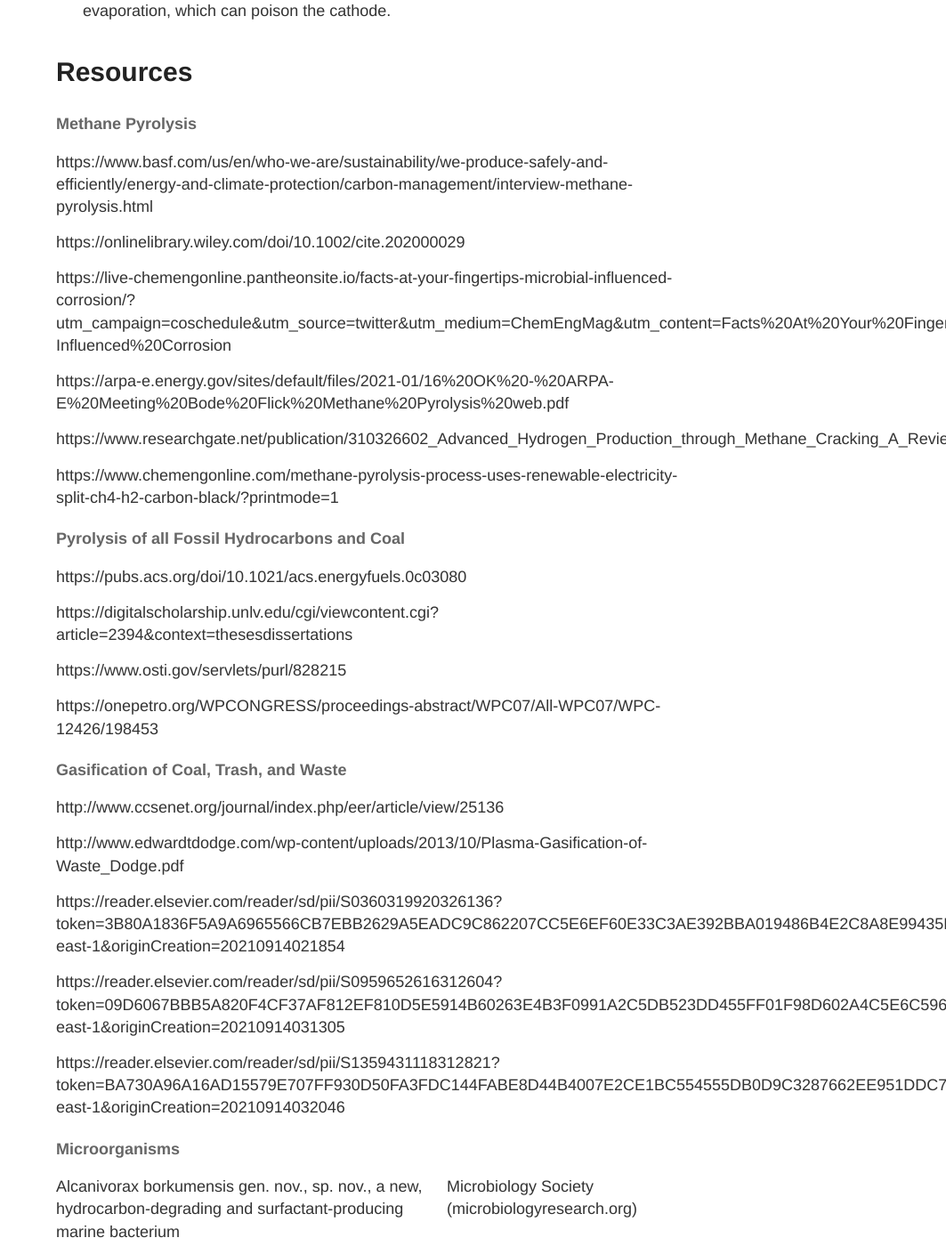
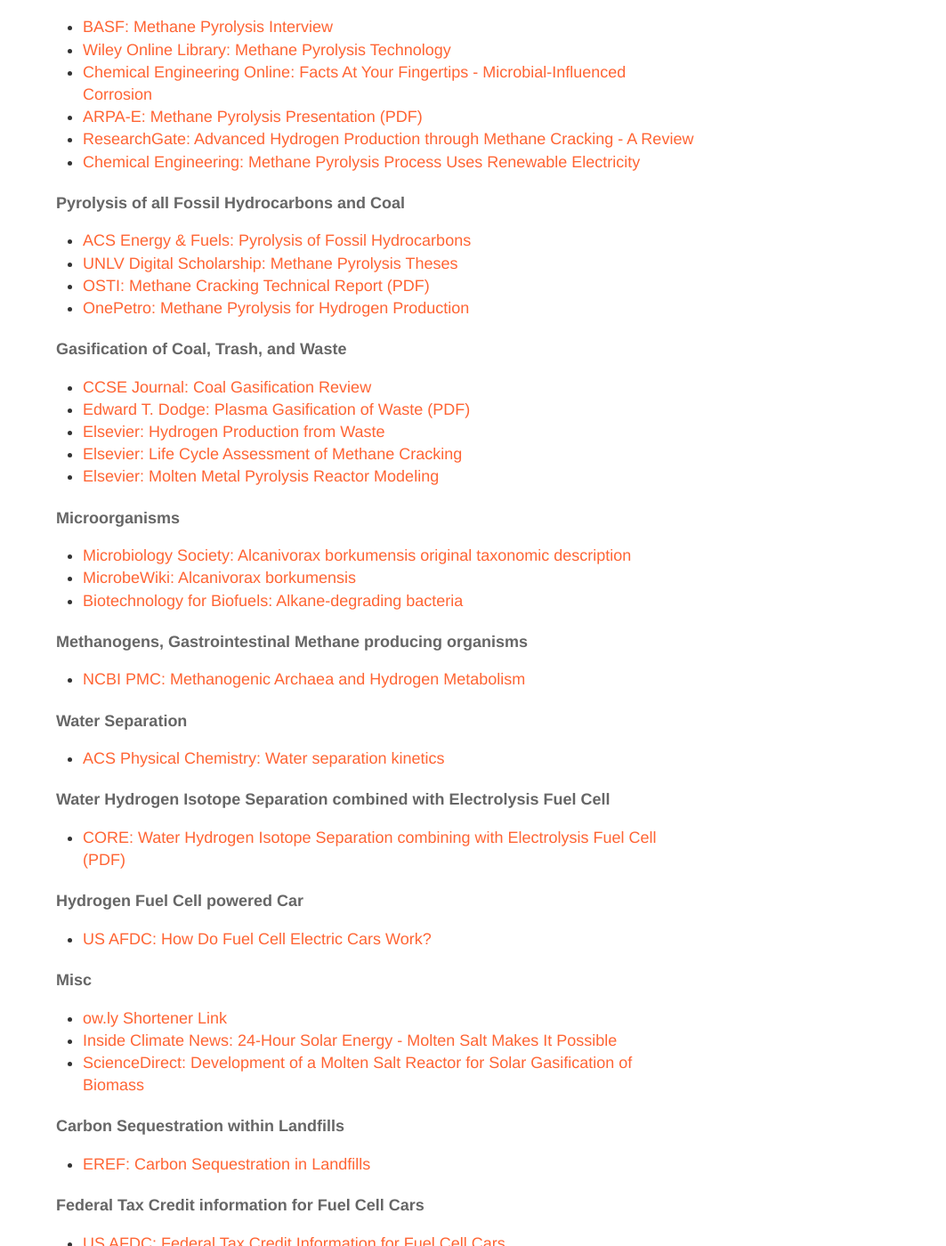
Before and after one commit to YungRaj/YungRaj.github.io, a Jekyll site: the page built from _posts/2022-08-15-Hydrogen.md, in a window 1280 px wide and 1400 px high, scrolled down 42009 px. Shown: the whole window at 89% size, without its empty margins (217-1280 px from the left). Built offline with Jekyll 4.4.1, drawn with Linux system fonts in a browser that asks for light colours; some of the changed text lies outside the part shown.

Commit message:
Fix href links that were broken or not present

```diff
--- a/_posts/2022-08-15-Hydrogen.md
+++ b/_posts/2022-08-15-Hydrogen.md
@@ -19,7 +19,7 @@
 
 There are limits to efficiencies practically as this all depends on the devices that we build to perform combustion.
 
-When considering a combustion engine, the efficiency is unfortunately limited by the Carnot Cycle (https://en.wikipedia.org/wiki/Carnot_cycle).
+When considering a combustion engine, the efficiency is unfortunately limited by the Carnot Cycle ([Wikipedia: Carnot Cycle](https://en.wikipedia.org/wiki/Carnot_cycle)).
 
 However, electrochemical devices known as fuel cells can be used. There are different types of fuel cells that exist and by design they are easily comparable to batteries. They also have shown to be safer than batteries too.
 
@@ -111,7 +111,7 @@
 
 Biofuel to crude oil conversion using algae
 
-https://www.sciencedirect.com/topics/chemistry/petroleum
+[ScienceDirect: Petroleum](https://www.sciencedirect.com/topics/chemistry/petroleum)
 
 ## Gasoline
 
@@ -165,7 +165,7 @@
 
 In the highest likelihood we are going to start with trash, plastic and sewage to figure out ways to best catalyze the reaction and then move to other purer hydrocarbons such as gasoline, diesel, and natural gas. Natural gas is likely to be the decomposed form of the plastic, trash and sewage that we are seeking to pyrolyze.
 
-https://www.newscientist.com/article/2256822-microwaving-plastic-waste-can-generate-clean-hydrogen/
+[New Scientist: Microwaving plastic waste can generate clean hydrogen](https://www.newscientist.com/article/2256822-microwaving-plastic-waste-can-generate-clean-hydrogen/)
 
 
 # Types of Hydrogen
@@ -217,7 +217,7 @@
 * Oxygen Reduction and 2 or 4 electron redox reaction to form Water in Anode
 
 #### Books
-https://www.google.com/books/edition/Proton_Exchange_Membrane_Fuel_Cells/v0I_DwAAQBAJ?hl=en&gbpv=0
+[Google Books: Proton Exchange Membrane Fuel Cells](https://www.google.com/books/edition/Proton_Exchange_Membrane_Fuel_Cells/v0I_DwAAQBAJ?hl=en&gbpv=0)
 
 
 ### Solid Oxide Fuel Cells
@@ -228,7 +228,7 @@
 * Water is formed at Anode
 
 #### Books
-https://www.google.com/books/edition/Solid_Oxide_Fuel_Cells/J0jODwAAQBAJ?hl=en&gbpv=1&dq=solid+oxide+fuel+cells&printsec=frontcover
+[Google Books: Solid Oxide Fuel Cells](https://www.google.com/books/edition/Solid_Oxide_Fuel_Cells/J0jODwAAQBAJ?hl=en&gbpv=1&dq=solid+oxide+fuel+cells&printsec=frontcover)
 
 ### Alkaline Fuel Cells
 * Produces hydroxide ion at the cathode
@@ -238,13 +238,13 @@
 ## Hydrogen Gas Turbine
 Burn Hydrogen using Oxygen at around 60% efficiency. NOx and SOx will need to scrubbed using catalytic conversion
 
-https://www.ge.com/gas-power/future-of-energy/hydrogen-fueled-gas-turbines
+[GE Gas Power: Hydrogen-Fueled Gas Turbines](https://www.ge.com/gas-power/future-of-energy/hydrogen-fueled-gas-turbines)
 
-https://www.ge.com/content/dam/gepower/global/en_US/documents/fuel-flexibility/GEA33861%20Power%20to%20Gas%20-%20Hydrogen%20for%20Power%20Generation.pdf
+[GE Power: Power to Gas - Hydrogen for Power Generation (PDF)](https://www.ge.com/content/dam/gepower/global/en_US/documents/fuel-flexibility/GEA33861%20Power%20to%20Gas%20-%20Hydrogen%20for%20Power%20Generation.pdf)
 
-https://www.powermag.com/high-volume-hydrogen-gas-turbines-take-shape/
+[POWER Magazine: High-Volume Hydrogen Gas Turbines Take Shape](https://www.powermag.com/high-volume-hydrogen-gas-turbines-take-shape/)
 
-https://etn.global/wp-content/uploads/2020/02/ETN-Hydrogen-Gas-Turbines-report.pdf
+[ETN Global: Hydrogen Gas Turbines Report (PDF)](https://etn.global/wp-content/uploads/2020/02/ETN-Hydrogen-Gas-Turbines-report.pdf)
 
 ## Cargo Ships, Trains, Planes, Buses
 
@@ -469,7 +469,7 @@
 
 ## Molten Alkali Chloride Salts
 
-https://pubs.acs.org/doi/10.1021/acscatal.0c01262
+[ACS Catalysis: Eutectic Molten Salt Mixture Fe/NaKCl](https://pubs.acs.org/doi/10.1021/acscatal.0c01262)
 
 In this whitepaper, the addition of 3% by weight Iron Chloride FeCl3 to a eutectic molten salt mixture NaCl-KCl increased activity of the melt for methane pyrolysis. The activation energy for pyrolysis decreased from 301 kJ/mol to 171 kJ/mol. Pyrolysis in the Fe/NaKCl mixture produces carbon with a sheet-like graphitic structure.
 
@@ -497,9 +497,9 @@
 ## Iron Nickel and Copper
 ### Ni/SiO2, Fe/Al2O3, Co/Al2O3/SiO2
 
-https://pubs.acs.org/doi/full/10.1021/acs.energyfuels.1c01620
+[ACS Energy & Fuels: Metal and Carbon Catalysts for Methane Decomposition](https://pubs.acs.org/doi/full/10.1021/acs.energyfuels.1c01620)
 
-https://susteon.com/project/distributed-hydrogen-production-using-catlaytic-methane-pyrolysis/
+[Susteon: Distributed Hydrogen Production Using Catalytic Methane Pyrolysis](https://susteon.com/project/distributed-hydrogen-production-using-catlaytic-methane-pyrolysis/)
 
 In thermal decomposition of methane, complete conversion is achieved at temperatures of above 1300 C.
 
@@ -756,123 +756,105 @@
 
 #### Methane Pyrolysis
 
-https://www.basf.com/us/en/who-we-are/sustainability/we-produce-safely-and-efficiently/energy-and-climate-protection/carbon-management/interview-methane-pyrolysis.html
-
-https://onlinelibrary.wiley.com/doi/10.1002/cite.202000029
-
-https://live-chemengonline.pantheonsite.io/facts-at-your-fingertips-microbial-influenced-corrosion/?utm_campaign=coschedule&utm_source=twitter&utm_medium=ChemEngMag&utm_content=Facts%20At%20Your%20Fingertips:%20Microbial-Influenced%20Corrosion
-
-https://arpa-e.energy.gov/sites/default/files/2021-01/16%20OK%20-%20ARPA-E%20Meeting%20Bode%20Flick%20Methane%20Pyrolysis%20web.pdf
-
-https://www.researchgate.net/publication/310326602_Advanced_Hydrogen_Production_through_Methane_Cracking_A_Review
-
-https://www.chemengonline.com/methane-pyrolysis-process-uses-renewable-electricity-split-ch4-h2-carbon-black/?printmode=1
+* [BASF: Methane Pyrolysis Interview](https://www.basf.com/us/en/who-we-are/sustainability/we-produce-safely-and-efficiently/energy-and-climate-protection/carbon-management/interview-methane-pyrolysis.html)
+* [Wiley Online Library: Methane Pyrolysis Technology](https://onlinelibrary.wiley.com/doi/10.1002/cite.202000029)
+* [Chemical Engineering Online: Facts At Your Fingertips - Microbial-Influenced Corrosion](https://live-chemengonline.pantheonsite.io/facts-at-your-fingertips-microbial-influenced-corrosion/?utm_campaign=coschedule&utm_source=twitter&utm_medium=ChemEngMag&utm_content=Facts%20At%20Your%20Fingertips:%20Microbial-Influenced%20Corrosion)
+* [ARPA-E: Methane Pyrolysis Presentation (PDF)](https://arpa-e.energy.gov/sites/default/files/2021-01/16%20OK%20-%20ARPA-E%20Meeting%20Bode%20Flick%20Methane%20Pyrolysis%20web.pdf)
+* [ResearchGate: Advanced Hydrogen Production through Methane Cracking - A Review](https://www.researchgate.net/publication/310326602_Advanced_Hydrogen_Production_through_Methane_Cracking_A_Review)
+* [Chemical Engineering: Methane Pyrolysis Process Uses Renewable Electricity](https://www.chemengonline.com/methane-pyrolysis-process-uses-renewable-electricity-split-ch4-h2-carbon-black/?printmode=1)
 
 #### Pyrolysis of all Fossil Hydrocarbons and Coal
 
-https://pubs.acs.org/doi/10.1021/acs.energyfuels.0c03080
-
-https://digitalscholarship.unlv.edu/cgi/viewcontent.cgi?article=2394&context=thesesdissertations
-
-https://www.osti.gov/servlets/purl/828215
-
-https://onepetro.org/WPCONGRESS/proceedings-abstract/WPC07/All-WPC07/WPC-12426/198453
+* [ACS Energy & Fuels: Pyrolysis of Fossil Hydrocarbons](https://pubs.acs.org/doi/10.1021/acs.energyfuels.0c03080)
+* [UNLV Digital Scholarship: Methane Pyrolysis Theses](https://digitalscholarship.unlv.edu/cgi/viewcontent.cgi?article=2394&context=thesesdissertations)
+* [OSTI: Methane Cracking Technical Report (PDF)](https://www.osti.gov/servlets/purl/828215)
+* [OnePetro: Methane Pyrolysis for Hydrogen Production](https://onepetro.org/WPCONGRESS/proceedings-abstract/WPC07/All-WPC07/WPC-12426/198453)
 
 #### Gasification of Coal, Trash, and Waste
 
-http://www.ccsenet.org/journal/index.php/eer/article/view/25136
-
-http://www.edwardtdodge.com/wp-content/uploads/2013/10/Plasma-Gasification-of-Waste_Dodge.pdf
-
-https://reader.elsevier.com/reader/sd/pii/S0360319920326136?token=3B80A1836F5A9A6965566CB7EBB2629A5EADC9C862207CC5E6EF60E33C3AE392BBA019486B4E2C8A8E99435BFAD13137&originRegion=us-east-1&originCreation=20210914021854
-
-https://reader.elsevier.com/reader/sd/pii/S0959652616312604?token=09D6067BBB5A820F4CF37AF812EF810D5E5914B60263E4B3F0991A2C5DB523DD455FF01F98D602A4C5E6C596EC49110C&originRegion=us-east-1&originCreation=20210914031305
-
-https://reader.elsevier.com/reader/sd/pii/S1359431118312821?token=BA730A96A16AD15579E707FF930D50FA3FDC144FABE8D44B4007E2CE1BC554555DB0D9C3287662EE951DDC7CA40A7F89&originRegion=us-east-1&originCreation=20210914032046
-
+* [CCSE Journal: Coal Gasification Review](http://www.ccsenet.org/journal/index.php/eer/article/view/25136)
+* [Edward T. Dodge: Plasma Gasification of Waste (PDF)](http://www.edwardtdodge.com/wp-content/uploads/2013/10/Plasma-Gasification-of-Waste_Dodge.pdf)
+* [Elsevier: Hydrogen Production from Waste](https://reader.elsevier.com/reader/sd/pii/S0360319920326136?token=3B80A1836F5A9A6965566CB7EBB2629A5EADC9C862207CC5E6EF60E33C3AE392BBA019486B4E2C8A8E99435BFAD13137&originRegion=us-east-1&originCreation=20210914021854)
+* [Elsevier: Life Cycle Assessment of Methane Cracking](https://reader.elsevier.com/reader/sd/pii/S0959652616312604?token=09D6067BBB5A820F4CF37AF812EF810D5E5914B60263E4B3F0991A2C5DB523DD455FF01F98D602A4C5E6C596EC49110C&originRegion=us-east-1&originCreation=20210914031305)
+* [Elsevier: Molten Metal Pyrolysis Reactor Modeling](https://reader.elsevier.com/reader/sd/pii/S1359431118312821?token=BA730A96A16AD15579E707FF930D50FA3FDC144FABE8D44B4007E2CE1BC554555DB0D9C3287662EE951DDC7CA40A7F89&originRegion=us-east-1&originCreation=20210914032046)
 
 #### Microorganisms
 
-Alcanivorax borkumensis gen. nov., sp. nov., a new, hydrocarbon-degrading and surfactant-producing marine bacterium | Microbiology Society (microbiologyresearch.org)
-
-https://microbewiki.kenyon.edu/index.php/Alcanivorax_borkumensis
-
-https://biotechnologyforbiofuels.biomedcentral.com/articles/10.1186/s13068-018-1237-2
-
-Alcanivorax borkumensis gen. nov., sp. nov., a new, hydrocarbon-degrading and surfactant-producing marine bacterium | Microbiology Society (microbiologyresearch.org)
+* [Microbiology Society: Alcanivorax borkumensis original taxonomic description](https://www.microbiologyresearch.org/content/journal/ijsem/10.1099/00207713-48-2-339)
+* [MicrobeWiki: Alcanivorax borkumensis](https://microbewiki.kenyon.edu/index.php/Alcanivorax_borkumensis)
+* [Biotechnology for Biofuels: Alkane-degrading bacteria](https://biotechnologyforbiofuels.biomedcentral.com/articles/10.1186/s13068-018-1237-2)
 
 #### Methanogens, Gastrointestinal Methane producing organisms
 
-https://www.ncbi.nlm.nih.gov/pmc/articles/PMC3895606/
+* [NCBI PMC: Methanogenic Archaea and Hydrogen Metabolism](https://www.ncbi.nlm.nih.gov/pmc/articles/PMC3895606/)
 
 #### Water Separation
-https://pubs.acs.org/doi/10.1021/j100551a008
+
+* [ACS Physical Chemistry: Water separation kinetics](https://pubs.acs.org/doi/10.1021/j100551a008)
 
 #### Water Hydrogen Isotope Separation combined with Electrolysis Fuel Cell
 
-https://core.ac.uk/download/pdf/151212601.pdf
+* [CORE: Water Hydrogen Isotope Separation combining with Electrolysis Fuel Cell (PDF)](https://core.ac.uk/download/pdf/151212601.pdf)
 
 #### Hydrogen Fuel Cell powered Car
 
-https://afdc.energy.gov/vehicles/how-do-fuel-cell-electric-cars-work
+* [US AFDC: How Do Fuel Cell Electric Cars Work?](https://afdc.energy.gov/vehicles/how-do-fuel-cell-electric-cars-work)
 
 #### Misc
-http://ow.ly/X9SN50DuJhU
 
-24-Hour Solar Energy: Molten Salt Makes It Possible, and Prices Are Falling Fast - Inside Climate News
-
-Development of a Molten Salt Reactor for Solar Gasification of Biomass - ScienceDirect
+* [ow.ly Shortener Link](http://ow.ly/X9SN50DuJhU)
+* [Inside Climate News: 24-Hour Solar Energy - Molten Salt Makes It Possible](https://insideclimatenews.org/)
+* [ScienceDirect: Development of a Molten Salt Reactor for Solar Gasification of Biomass](https://www.sciencedirect.com/)
 
 #### Carbon Sequestration within Landfills
 
-https://erefdn.org/carbon-sequestration-in-landfills-documentation-from-field-samples/
+* [EREF: Carbon Sequestration in Landfills](https://erefdn.org/carbon-sequestration-in-landfills-documentation-from-field-samples/)
 
 #### Federal Tax Credit information for Fuel Cell Cars
 
-https://afdc.energy.gov/laws/350
+* [US AFDC: Federal Tax Credit Information for Fuel Cell Cars](https://afdc.energy.gov/laws/350)
 
 #### Hydrogen Fuel Cell Design
 
-https://www1.eere.energy.gov/hydrogenandfuelcells/tech_validation/pdfs/fcm04r0.pdf
+* [US EERE: Hydrogen Fuel Cell Design and Tech Validation (PDF)](https://www1.eere.energy.gov/hydrogenandfuelcells/tech_validation/pdfs/fcm04r0.pdf)
 
 #### Use Cases of Carbon Black
 
-https://www.wastetireoil.com/Pyrolysis_news/DOING_News/used_of_carbon_black_from_tyre_pyrolysis_plant_776.html
+* [Waste Tire Oil: Use Cases of Carbon Black from Tyre Pyrolysis](https://www.wastetireoil.com/Pyrolysis_news/DOING_News/used_of_carbon_black_from_tyre_pyrolysis_plant_776.html)
 
 #### Simulated Demonstration of Pyrolysis Reactor using Molten Metal
 
-https://www.youtube.com/watch?v=4bAmtwwMmpY
+* [YouTube: Simulated Demonstration of Pyrolysis Reactor using Molten Metal](https://www.youtube.com/watch?v=4bAmtwwMmpY)
 
 #### Explanation on the value of Methane Pyrolysis
 
-https://www.youtube.com/watch?v=4T4gJyFJKSY
+* [YouTube: Explanation on the Value of Methane Pyrolysis](https://www.youtube.com/watch?v=4T4gJyFJKSY)
 
 #### Water Electrolysis
 
-https://www.youtube.com/watch?v=WfkNf7kMZPA
+* [YouTube: Water Electrolysis](https://www.youtube.com/watch?v=WfkNf7kMZPA)
 
 #### Hydrogen Fuel Cell powered Car
 
-https://www.youtube.com/watch?v=a4pXAm
-
+* [YouTube: Hydrogen Fuel Cell Powered Car](https://www.youtube.com/watch?v=a4pXAm)
 
 #### Nano Mechano-Electrocatalytic Methane Splitting (NTEC) & LMBCRs
 
-* Tang, J., et al. (2022). Low Temperature Nano Mechano-electrocatalytic CH4 Conversion. *ACS Nano*, 16(6), 8684–8693. https://pubs.acs.org/doi/10.1021/acsnano.2c02326
-* Karlsruhe Institute of Technology (KIT) - Molten Metal Bubble Column Reactor Scale-up studies. https://www.kit.edu
-* Basilisk Modeling Platform - Multiphase bubble fluid dynamics simulations. http://basilisk.fr
+* Tang, J., et al. (2022). Low Temperature Nano Mechano-electrocatalytic CH<sub>4</sub> Conversion. *ACS Nano*, 16(6), 8684–8693. [ACS Nano: NTEC Methane Conversion](https://pubs.acs.org/doi/10.1021/acsnano.2c02326)
+* [Karlsruhe Institute of Technology (KIT)](https://www.kit.edu) - Molten Metal Bubble Column Reactor Scale-up studies.
+* [Basilisk Modeling Platform](http://basilisk.fr) - Multiphase bubble fluid dynamics simulations.
 
 #### Non-Precious Metal Fuel Cell Catalysts (NPMCs) & PEMFCs
 
-* State of the art in atomically dispersed Fe-N-C and Co-N-C oxygen reduction electrocatalysts (2024–2026). https://pubs.acs.org/journal/ancac3
-* Platinum-alloy (Pt-Co, Pt-Ni) structural strain and ligand effect studies on ORR mass activity. https://www.rsc.org
+* State of the art in atomically dispersed Fe-N-C and Co-N-C oxygen reduction electrocatalysts (2024–2026). [ACS Nano Letters](https://pubs.acs.org/journal/ancac3)
+* Platinum-alloy (Pt-Co, Pt-Ni) structural strain and ligand effect studies on ORR mass activity. [Royal Society of Chemistry](https://www.rsc.org)
 
 #### Liquid Organic Hydrogen Carriers (LOHCs) & Solid-State Hydrides
 
-* Sweet-LOHC: Hydrogen transport logistics using biogenic circular carrier liquids. https://www.fz-juelich.de
-* Interstitial metal hydrides (MgH<sub>2</sub>) and complex sodium alanates thermodynamic adsorption-desorption benchmarks. https://www.sciencedirect.com
+* Sweet-LOHC: Hydrogen transport logistics using biogenic circular carrier liquids. [Forschungszentrum Jülich](https://www.fz-juelich.de)
+* Interstitial metal hydrides (MgH<sub>2</sub>) and complex sodium alanates thermodynamic adsorption-desorption benchmarks. [ScienceDirect](https://www.sciencedirect.com)
 
 #### Green Steel & Hydrogen Direct Reduction of Iron (DRI)
 
-* Stegra (formerly H2 Green Steel) - Boden green hydrogen steelmaking commercial plant 2026 startup roadmap. https://www.stegra.com
-* HYBRIT (Hydrogen Breakthrough Ironmaking Technology) - Fossil-free sponge iron production pilot data. https://www.hybrit.se
+* Stegra (formerly H2 Green Steel) - Boden green hydrogen steelmaking commercial plant 2026 startup roadmap. [Stegra](https://www.stegra.com)
+* HYBRIT (Hydrogen Breakthrough Ironmaking Technology) - Fossil-free sponge iron production pilot data. [HYBRIT](https://www.hybrit.se)
```
Also changed, not shown: other parts of _posts/2022-08-15-Hydrogen.md (+1 -1 lines).
